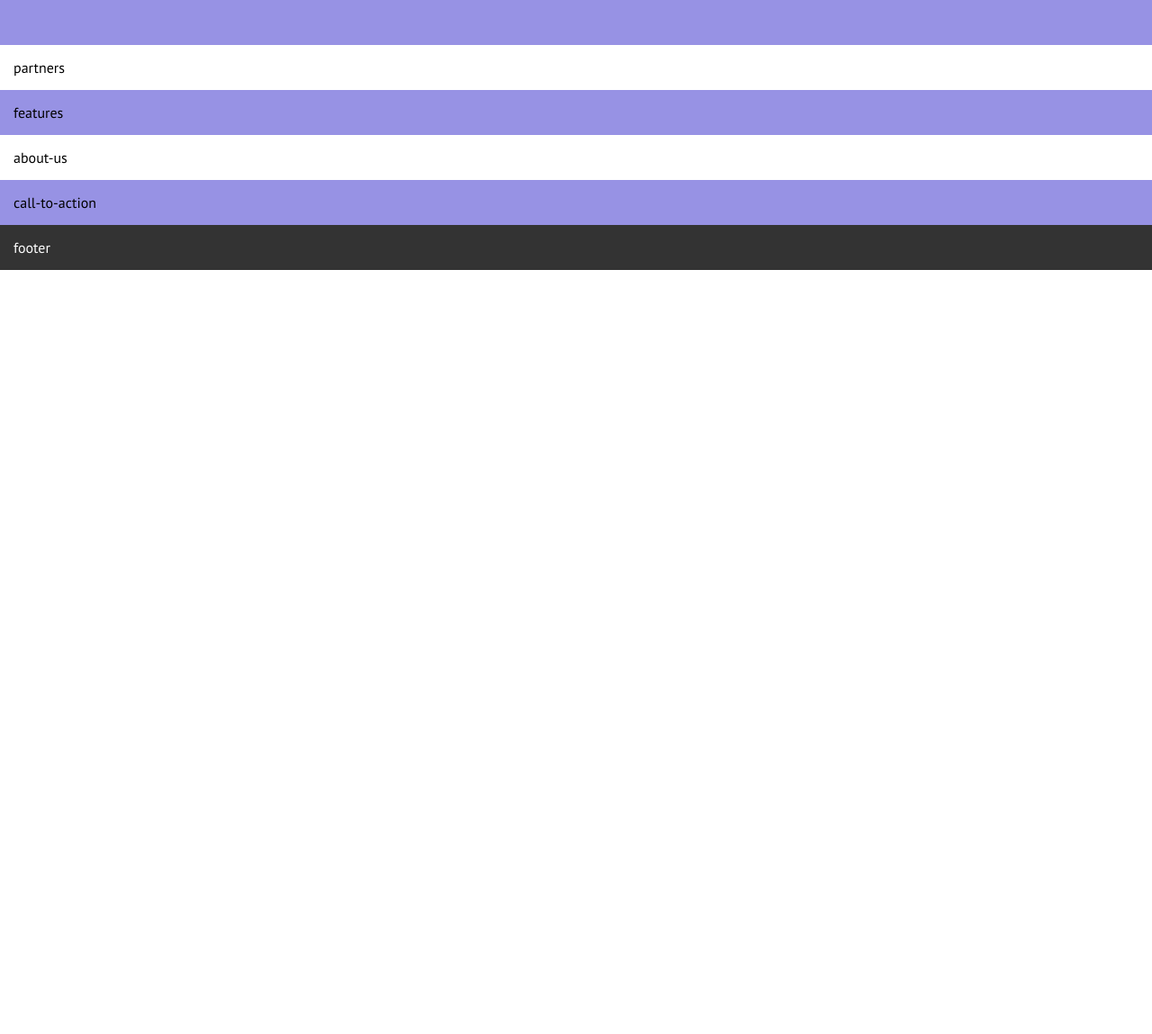
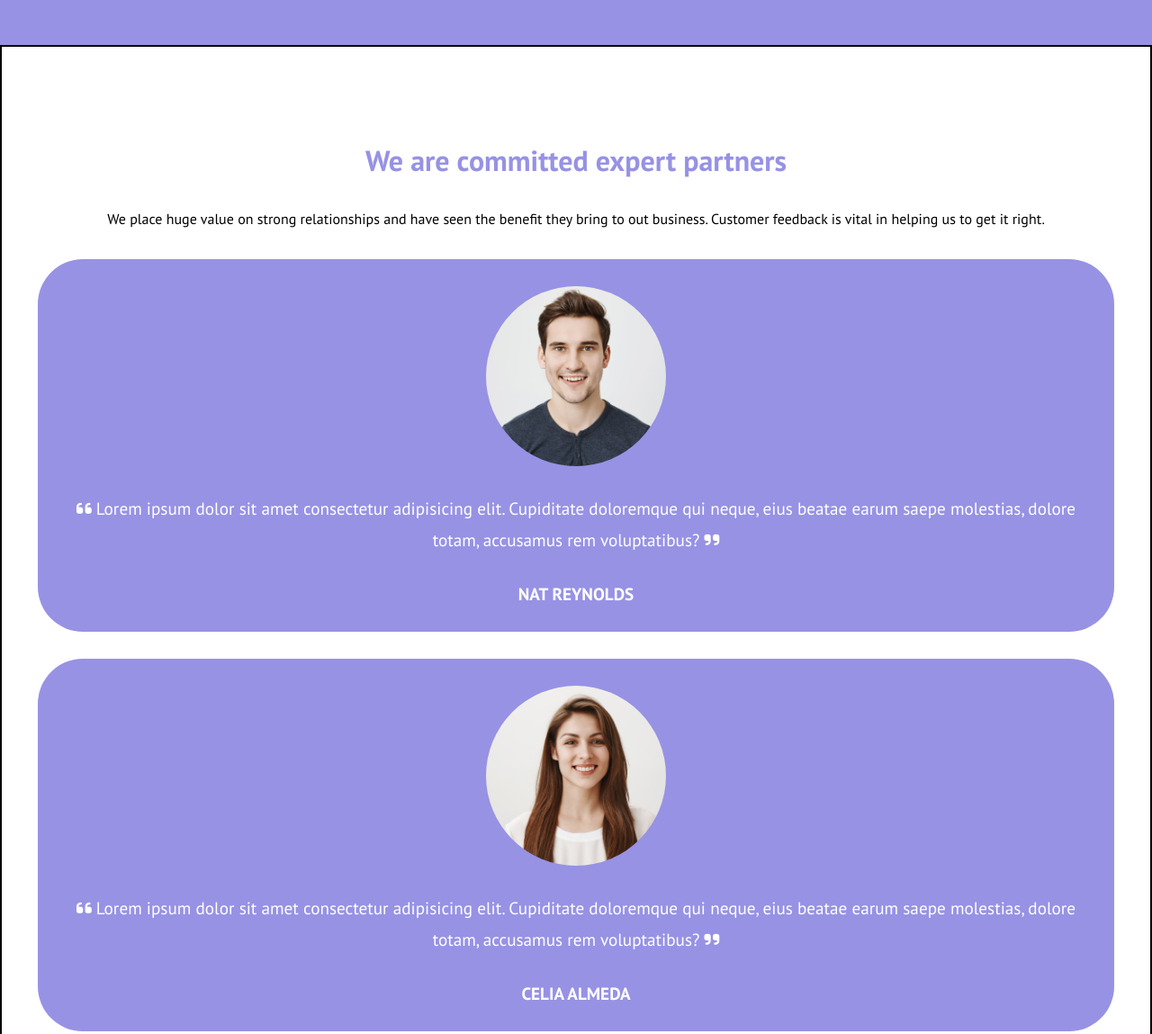
Before and after one commit to nicolozibra1/htmlcss-responsive-layout, a plain HTML site: page index.html in a window 1280 px wide. Shown: the part 4558-5707 px from the top of the page at 90% size. Before the commit the page ends 4858 px from the top, so only its background shows below. Drawn offline with Linux system fonts and the light colour scheme.

Commit message:
main-add-section-testimonials

```diff
--- a/css/style.css
+++ b/css/style.css
@@ -30,6 +30,9 @@ body{
 }
 .p-section{
     padding: 80px 40px;
+}
+.m-30bttm{
+    margin-bottom: 30px;;
 }
 /* RULES */
 .button{
@@ -146,6 +149,34 @@ header nav a{
     font-size: 1.5rem;
     line-height: 50px;
 }
+
+/* SECTION TESTIMONIAL */
+h2{
+    font-size: 2rem;
+    color: var(--primary-color);
+}
+.card-testimonial{
+    background-color: var(--primary-color);
+    padding: 30px 20px;
+    border-radius: 50px;
+}
+.card-testimonial > p, span{
+    color: var(--light-color);
+    font-size: 1.2rem;
+}
+.circle-photo{
+    width: 200px;
+    height: 200px;
+    border-radius: 50%;
+    margin: auto;
+    overflow: hidden;
+}
+.circle-photo > img{
+    width: 100%;
+    height: 100%;
+    object-fit: cover;
+}
+
 /* FOOTER */
 footer{
     background-color: var(--dark-color);
--- a/index.html
+++ b/index.html
@@ -82,11 +82,39 @@
                 </div>
             </div>
         </section>
+
+        <!-- TESTIMONIAL -->
         <section id="testimonials">
-            <div class="container">
-                partners
+            <div class="container p-section text-center debug">
+                <span>TESTIMONIALS</span>
+                <h2>We are committed expert partners</h2>
+                <p>We place huge value on strong relationships and have seen the benefit they bring to out business. Customer feedback is vital in helping us to get it right.</p>
+                <div class="card-testimonial text-center m-30bttm">
+                    <div class="circle-photo">
+                        <img src="./img/testimonial1.jpg" alt="testimonial-1">
+                    </div>
+                    <p><span><i class="fa-solid fa-quote-left"></i></span> Lorem ipsum dolor sit amet consectetur adipisicing elit. Cupiditate doloremque qui neque, eius beatae earum saepe molestias, dolore totam, accusamus rem voluptatibus? <span><i class="fa-solid fa-quote-right"></i></span></p>
+                    <span class="name"><strong>NAT REYNOLDS</strong></span>
+                </div>
+                <div class="card-testimonial text-cente m-30bttm">
+                    <div class="circle-photo">
+                        <img src="./img/testimonial2.jpg" alt="testimonial-2">
+                    </div>
+                    <p><span><i class="fa-solid fa-quote-left"></i></span> Lorem ipsum dolor sit amet consectetur adipisicing elit. Cupiditate doloremque qui neque, eius beatae earum saepe molestias, dolore totam, accusamus rem voluptatibus? <span><i class="fa-solid fa-quote-right"></i></span></p>
+                    <span class="name"><strong>CELIA ALMEDA</strong></span>
+                </div>
+                <div class="card-testimonial text-center">
+                    <div class="circle-photo">
+                        <img src="./img/testimonial3.jpg" alt="testimonial-3">
+                    </div>
+                    <p><span><i class="fa-solid fa-quote-left"></i></span> Lorem ipsum dolor sit amet consectetur adipisicing elit. Cupiditate doloremque qui neque, eius beatae earum saepe molestias, dolore totam, accusamus rem voluptatibus? <span><i class="fa-solid fa-quote-right"></i></span></p>
+                    <span class="name"><strong>BOB ROBERTS</strong></span>
+                </div>
             </div>
+
         </section>
+
+
         <section class="even" id="features">
             <div class="container">
                 features
```
